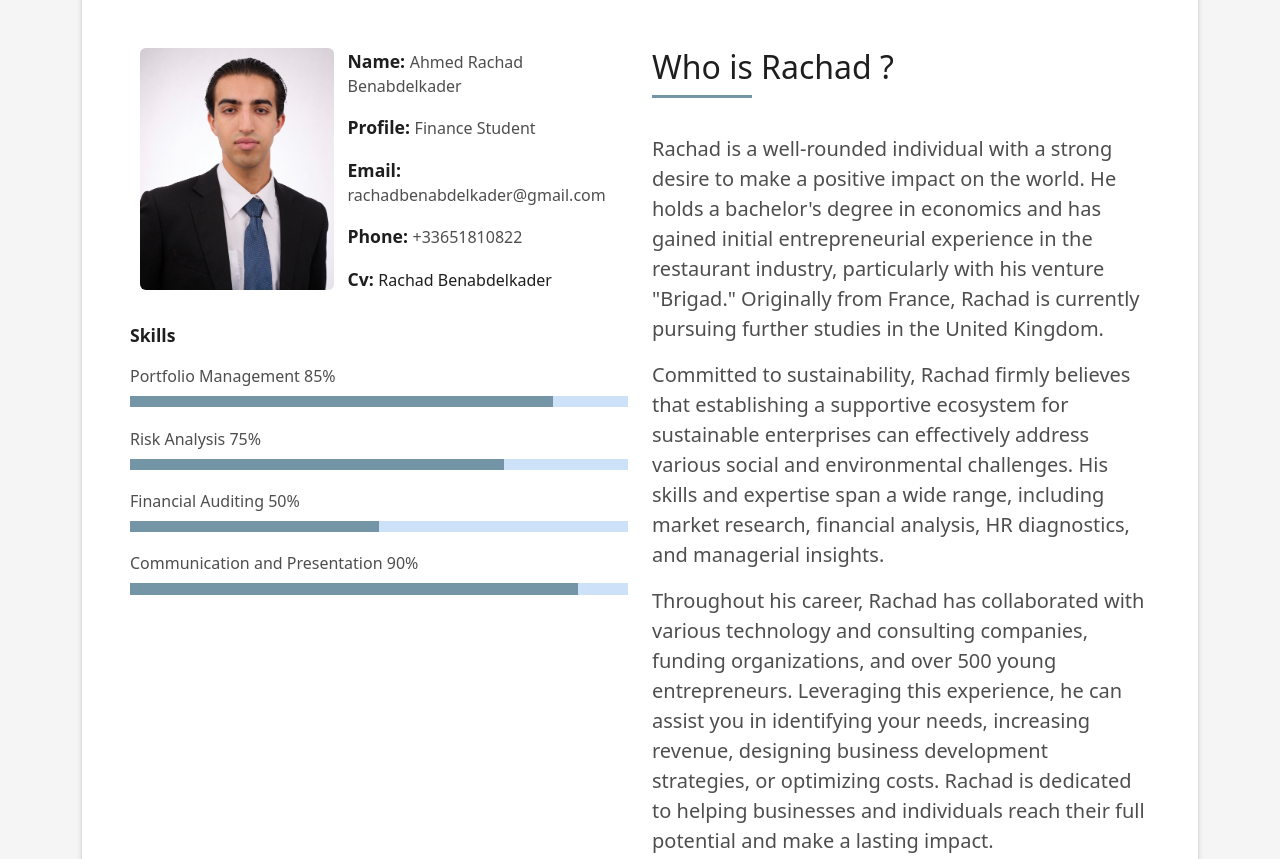
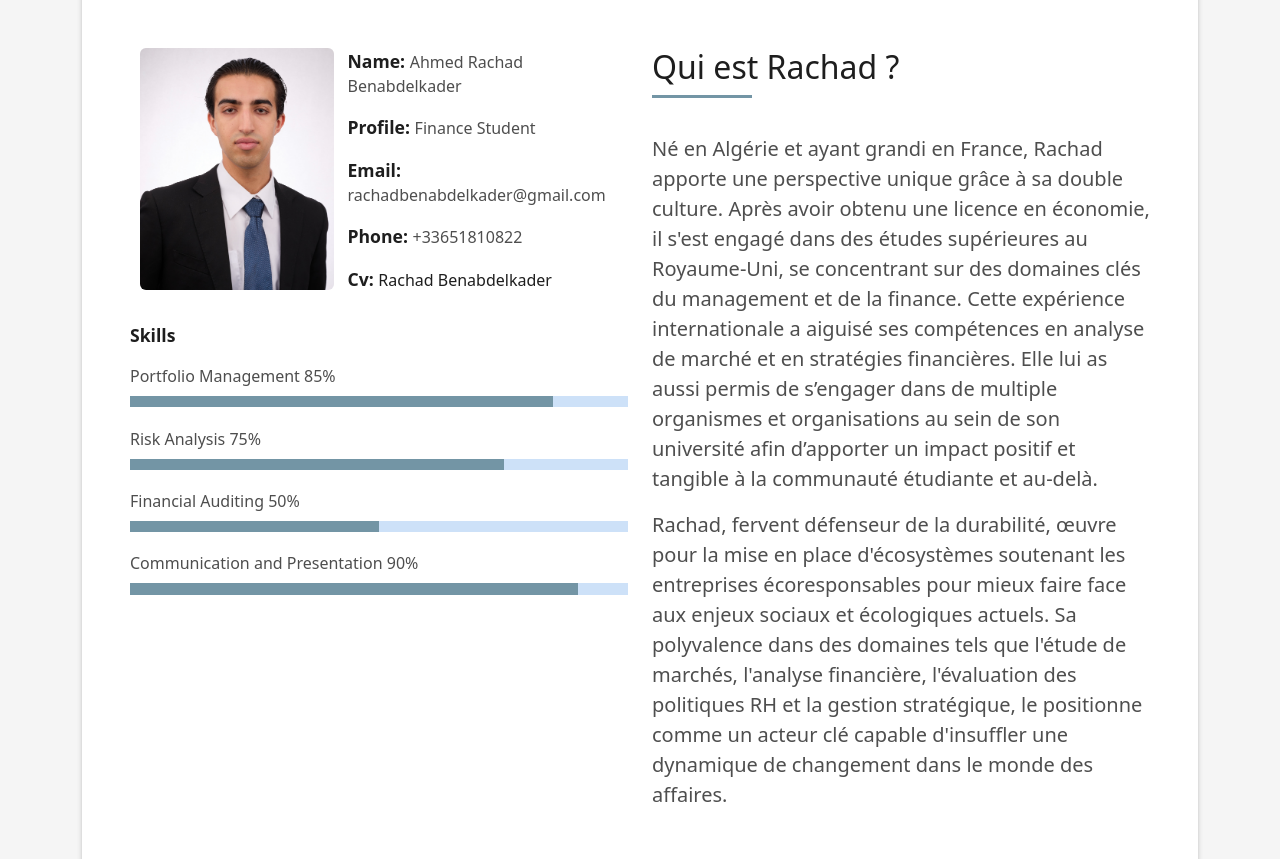
Before and after one commit to rachadben/DevFolio, a plain HTML site: page index.html in a window 1280 px wide. Shown: the part 880-1739 px from the top of the page. Drawn offline with Linux system fonts and the light colour scheme.

Commit message:
Update index.html
traduction section 1

```diff
--- a/index.html
+++ b/index.html
@@ -120,22 +120,21 @@
                   <div class="about-me pt-4 pt-md-0">
                     <div class="title-box-2">
                       <h5 class="title-left">
-                        Who is Rachad ?
+                        Qui est Rachad ?
                       </h5>
                     </div>
                     <p class="lead">
-                      Rachad is a well-rounded individual with a strong desire to make a positive impact on the world.
-                       He holds a bachelor's degree in economics and has gained initial entrepreneurial experience in the restaurant industry,
-                       particularly with his venture "Brigad." Originally from France, Rachad is currently pursuing further studies in the United Kingdom.
+                      Né en Algérie et ayant grandi en France, Rachad apporte une perspective unique grâce à sa double culture. Après avoir obtenu une licence en économie, il s'est engagé dans des études supérieures au Royaume-Uni,
+                      se concentrant sur des domaines clés du management et de la finance. Cette expérience internationale a aiguisé ses compétences en analyse de marché et en stratégies financières. Elle lui as aussi permis
+                      de s’engager dans de multiple organismes et organisations au sein de son université afin d’apporter un impact positif et tangible à la communauté étudiante et au-delà.
                     </p>
                     <p class="lead">
-                      Committed to sustainability, Rachad firmly believes that establishing a supportive ecosystem for sustainable enterprises can effectively address various social and environmental challenges.
-                       His skills and expertise span a wide range, including market research, financial analysis, HR diagnostics, and managerial insights.
+                      Rachad, fervent défenseur de la durabilité, œuvre pour la mise en place d'écosystèmes soutenant les entreprises écoresponsables pour mieux faire face aux enjeux sociaux et écologiques actuels.
+                      Sa polyvalence dans des domaines tels que l'étude de marchés, l'analyse financière, l'évaluation des politiques RH et la gestion stratégique, le positionne comme un acteur clé capable d'insuffler
+                      une dynamique de changement dans le monde des affaires.
                     </p>
                     <p class="lead">
-                      Throughout his career, Rachad has collaborated with various technology and consulting companies, funding organizations,
-                      and over 500 young entrepreneurs. Leveraging this experience, he can assist you in identifying your needs, increasing revenue,
-                       designing business development strategies, or optimizing costs. Rachad is dedicated to helping businesses and individuals reach their full potential and make a lasting impact.
+
                     </p>
                   </div>
                 </div>
```
